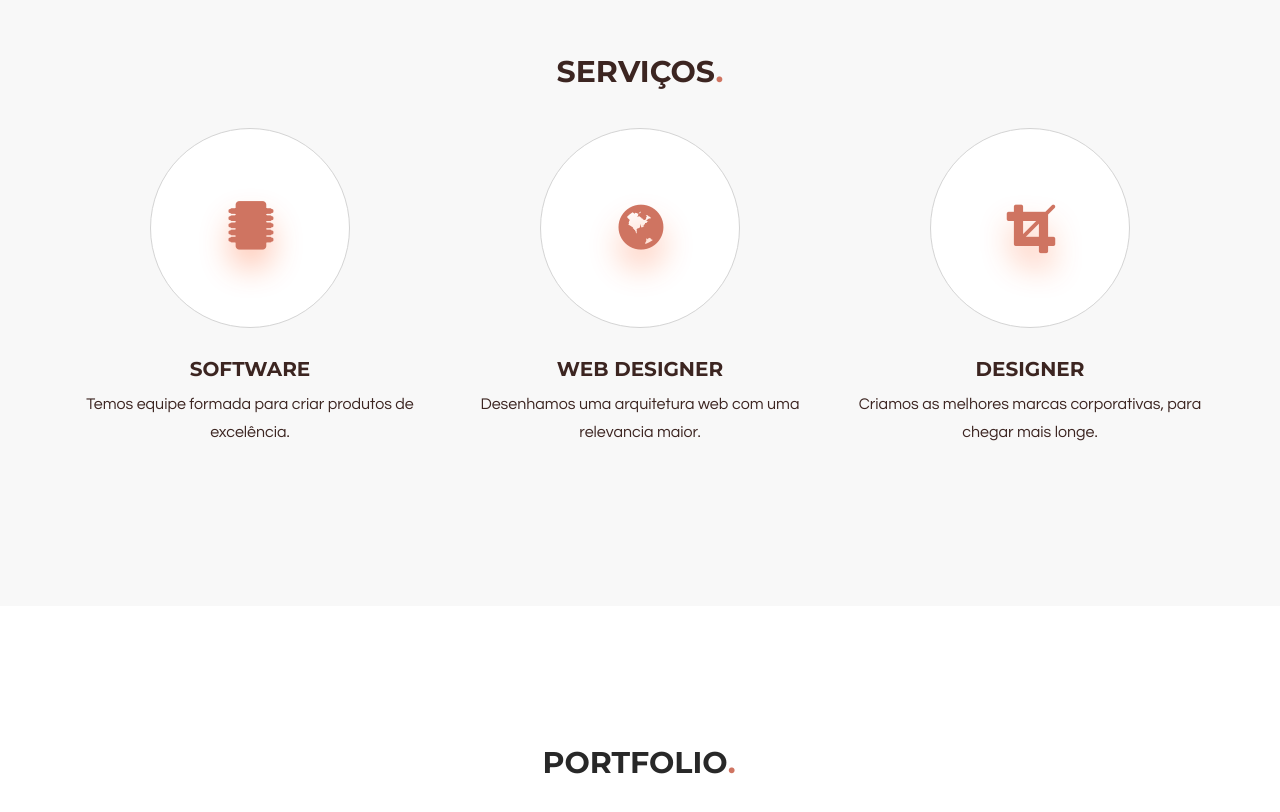
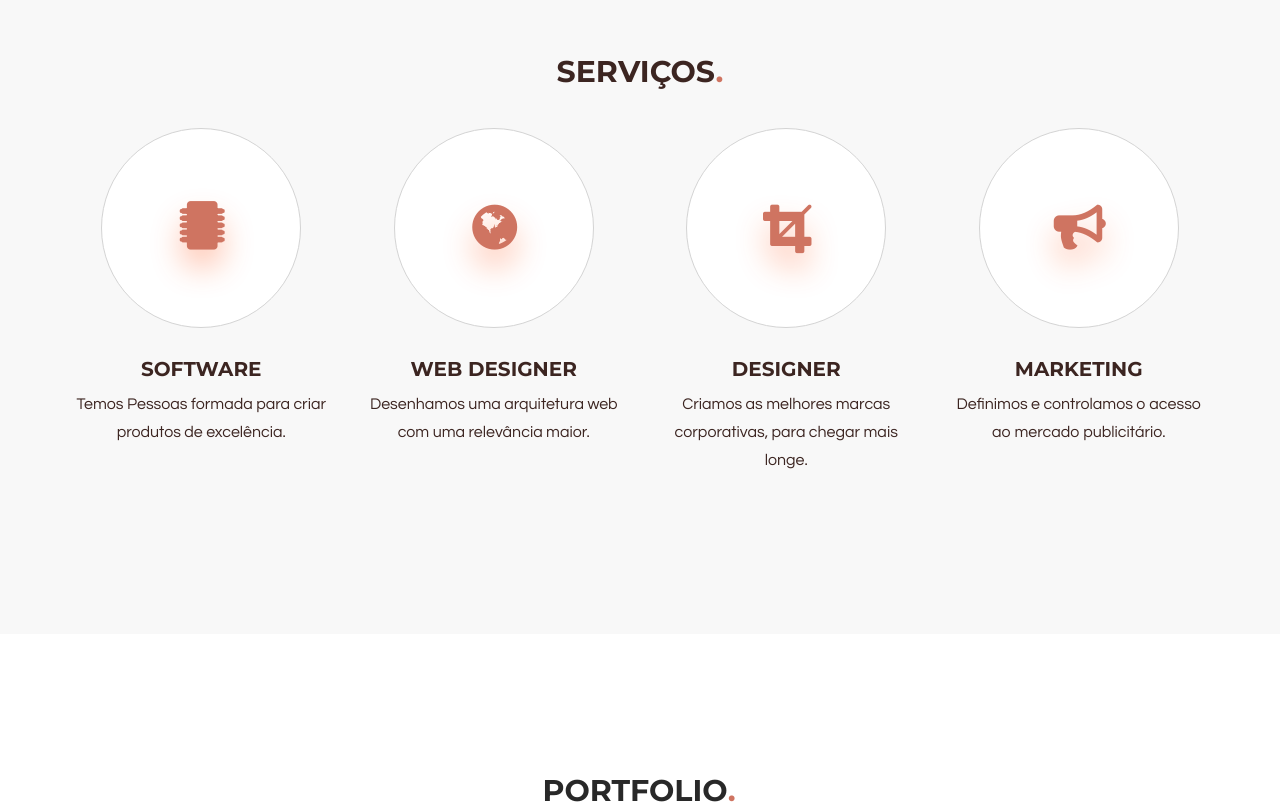
Before and after one commit to clarweb/clarweb.github.io, a plain HTML site: page index.html in a window 1280 px wide. Shown: the part 1400-2212 px from the top of the page. Drawn offline with Linux system fonts and the light colour scheme.

Commit message:
ajustar designer

```diff
--- a/index.html
+++ b/index.html
@@ -52,7 +52,7 @@
                     <span class="icon-bar"></span>
                     <span class="icon-bar"></span>
                 </button>
-                <a class="navbar-brand" href="https://clarweb.net/"><img src="./logo/logo_clarweb_70x100.png" alt="" border="0" /></a>
+                <a class="navbar-brand" href="https://clarweb.net/"><img style="margin-left: 15px; margin-bottom: 8px;" src="./logo/logo_clarweb_70x100.png" alt="" border="0" /></a>
             </div>
             <div id="navbar" class="navbar-collapse collapse">
                 <ul class="nav navbar-nav navbar-right">
@@ -138,20 +138,25 @@
                 <div class="col-md-12">
                     <h3>Serviços<span>.</span></h3>
                 </div>
-                <div class="col-md-4 col-sm-4 text-center">
+                <div class="col-md-3 col-sm-3 text-center">
                     <div class="icon"><i class="fa fa-microchip"></i></div>
                     <h4>Software</h4>
-                    <p>Temos equipe formada para criar produtos de excelência.</p>
+                    <p>Temos Pessoas formada para criar produtos de excelência.</p>
                 </div>
-                <div class="col-md-4 col-sm-4 text-center">
+                <div class="col-md-3 col-sm-3 text-center">
                     <div class="icon"><i class="fa fa-globe" aria-hidden="true"></i></div>
                     <h4>Web Designer</h4>
-                    <p>Desenhamos uma arquitetura web com uma relevancia maior.</p>
+                    <p>Desenhamos uma arquitetura web com uma relevância maior.</p>
                 </div>
-                <div class="col-md-4 col-sm-4 text-center">
+                <div class="col-md-3 col-sm-3 text-center">
                     <div class="icon"><i class="fa fa-crop" aria-hidden="true"></i></div>
                     <h4>Designer</h4>
                     <p>Criamos as melhores marcas corporativas, para chegar mais longe.</p>
+                </div>
+                <div class="col-md-3 col-sm-3 text-center">
+                    <div class="icon"><i class="fa fa-bullhorn" aria-hidden="true"></i></div>
+                    <h4>Marketing</h4>
+                    <p>Definimos e controlamos o acesso ao mercado publicitário.</p>
                 </div>
             </div>
         </div>
@@ -302,7 +307,7 @@
 
     <!-- FOOTER -->
     <footer>
-        Copyright &copy; 2016-2019 clarweb - Tecnologias Web
+        Copyright &copy; 2016-2020 clarweb - Tecnologias Web
     </footer>
 
     <!-- Scroll to top -->
```
Also changed, not shown: Images/2.jpg, Images/4.jpg (added).
